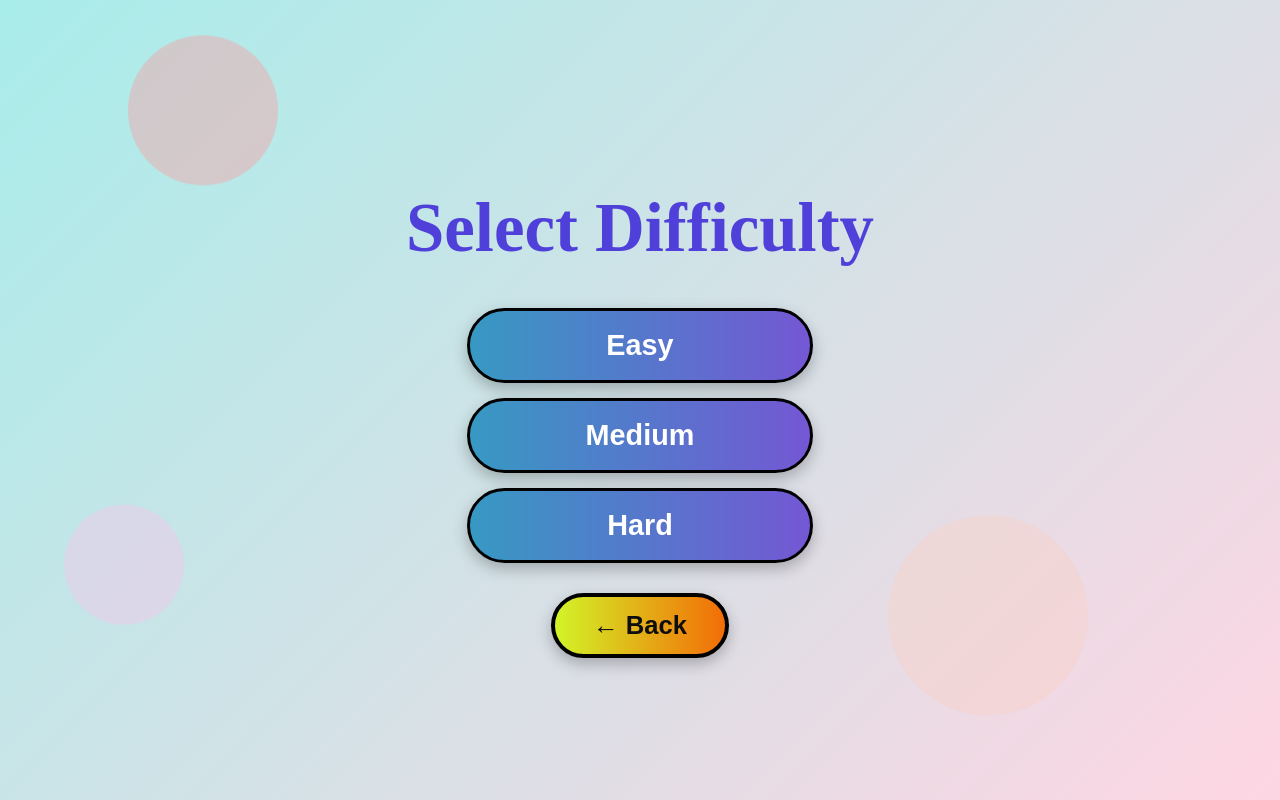
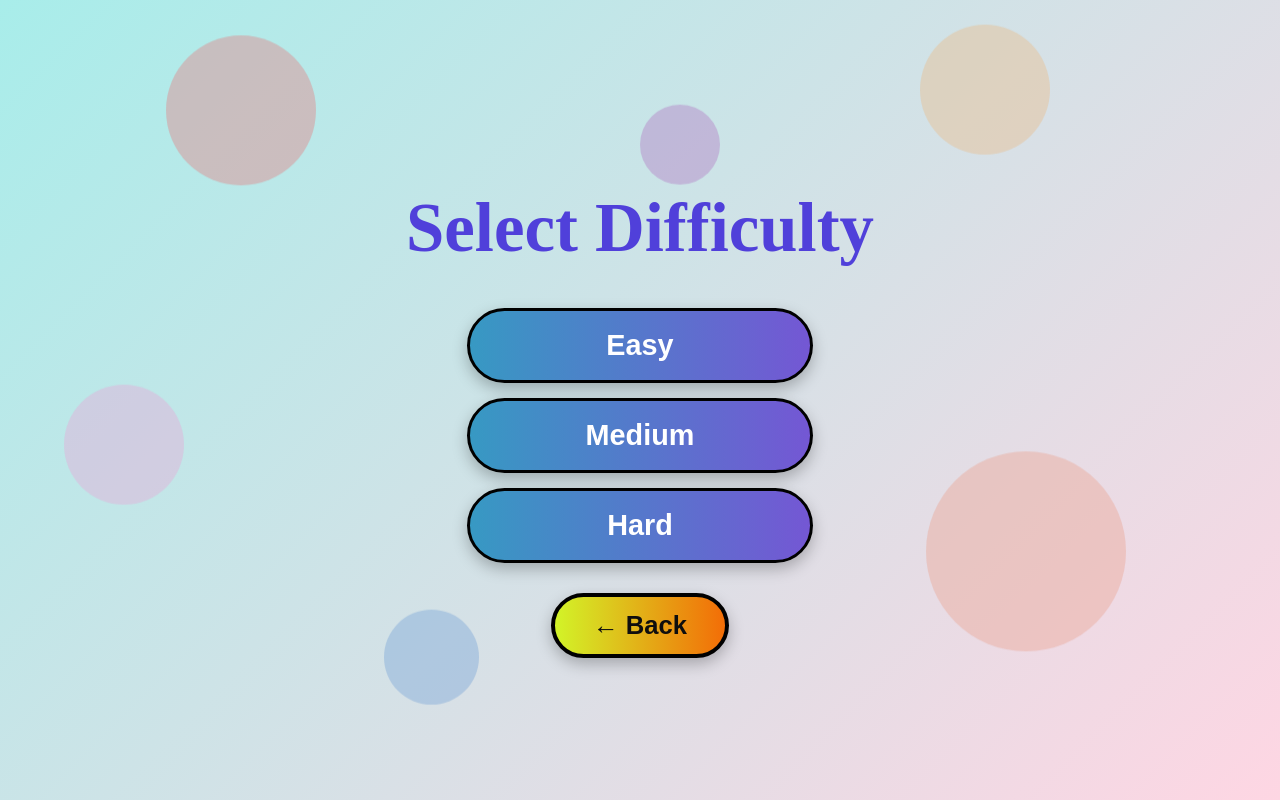
Before and after one commit to Mritunjay7573/Memory-Quest-Game, a plain HTML site: page dual.html in a window 1280 px wide. Drawn offline with Linux system fonts and the light colour scheme.

Commit message:
finalized designing

```diff
--- a/dual.css
+++ b/dual.css
@@ -120,3 +120,30 @@ h1 {
     transform: scale(1.12);
     box-shadow: 0 10px 22px rgba(0,0,0,0.35);
 }
+
+.shape4 {
+    width: 130px;
+    height: 130px;
+    background: #eabc88;
+    top: 5%;
+    right: 18%;
+    animation-delay: 1s;
+}
+
+.shape5 {
+    width: 80px;
+    height: 80px;
+    background: #b276c2;
+    top: 15%;
+    left: 50%;
+    animation-delay: 1s;
+}
+
+.shape6 {
+    width: 95px;
+    height: 95px;
+    background: #76a2d7;
+    bottom: 10%;
+    left: 30%;
+    animation-delay: 1s;
+}
--- a/dual.html
+++ b/dual.html
@@ -11,6 +11,9 @@
     <div class="shape shape1"></div>
     <div class="shape shape2"></div>
     <div class="shape shape3"></div>
+    <div class="shape shape4"></div>
+    <div class="shape shape5"></div>
+    <div class="shape shape6"></div>
 
     <div class="container">
         <h1>Select Difficulty</h1>
--- a/dualeasy.css
+++ b/dualeasy.css
@@ -149,24 +149,24 @@ body{
 .shape1 {
     width: 150px;
     height: 150px;
-    background: #ff9a9e;
+    background: #e67d81;
     top: 5%;
-    left: 10%;
+    left: 13%;
 }
 
 .shape2 {
     width: 200px;
     height: 200px;
-    background: #fad0c4;
-    bottom: 10%;
-    right: 15%;
+    background: #eca490;
+    bottom: 18%;
+    right: 12%;
 }
 
 .shape3 {
     width: 120px;
     height: 120px;
-    background: #fbc2eb;
-    bottom: 20%;
+    background: #e9a8d7;
+    bottom: 35%;
     left: 5%;
     animation-delay: 1s;
 }
@@ -193,3 +193,30 @@ body{
     transform: scale(1.08);
     box-shadow: 0 0 25px #1aa5e6;
 }
+
+.shape4 {
+    width: 130px;
+    height: 130px;
+    background: #eabc88;
+    top: 5%;
+    right: 18%;
+    animation-delay: 1s;
+}
+
+.shape5 {
+    width: 80px;
+    height: 80px;
+    background: #b276c2;
+    top: 15%;
+    left: 50%;
+    animation-delay: 1s;
+}
+
+.shape6 {
+    width: 95px;
+    height: 95px;
+    background: #76a2d7;
+    bottom: 10%;
+    left: 30%;
+    animation-delay: 1s;
+}
--- a/dualhard.css
+++ b/dualhard.css
@@ -146,24 +146,24 @@ body{
 .shape1 {
     width: 150px;
     height: 150px;
-    background: #ff9a9e;
+    background: #e67d81;
     top: 5%;
-    left: 10%;
+    left: 13%;
 }
 
 .shape2 {
     width: 200px;
     height: 200px;
-    background: #fad0c4;
-    bottom: 10%;
-    right: 15%;
+    background: #eca490;
+    bottom: 18%;
+    right: 12%;
 }
 
 .shape3 {
     width: 120px;
     height: 120px;
-    background: #fbc2eb;
-    bottom: 20%;
+    background: #e9a8d7;
+    bottom: 35%;
     left: 5%;
     animation-delay: 1s;
 }
@@ -190,3 +190,30 @@ body{
     transform: scale(1.08);
     box-shadow: 0 0 25px #1aa5e6;
 }
+
+.shape4 {
+    width: 130px;
+    height: 130px;
+    background: #eabc88;
+    top: 5%;
+    right: 18%;
+    animation-delay: 1s;
+}
+
+.shape5 {
+    width: 80px;
+    height: 80px;
+    background: #b276c2;
+    top: 15%;
+    left: 50%;
+    animation-delay: 1s;
+}
+
+.shape6 {
+    width: 95px;
+    height: 95px;
+    background: #76a2d7;
+    bottom: 10%;
+    left: 30%;
+    animation-delay: 1s;
+}
--- a/dualmedium.css
+++ b/dualmedium.css
@@ -151,24 +151,24 @@ body{
 .shape1 {
     width: 150px;
     height: 150px;
-    background: #ff9a9e;
+    background: #e67d81;
     top: 5%;
-    left: 10%;
+    left: 13%;
 }
 
 .shape2 {
     width: 200px;
     height: 200px;
-    background: #fad0c4;
-    bottom: 10%;
-    right: 15%;
+    background: #eca490;
+    bottom: 18%;
+    right: 12%;
 }
 
 .shape3 {
     width: 120px;
     height: 120px;
-    background: #fbc2eb;
-    bottom: 20%;
+    background: #e9a8d7;
+    bottom: 35%;
     left: 5%;
     animation-delay: 1s;
 }
@@ -195,3 +195,30 @@ body{
     transform: scale(1.08);
     box-shadow: 0 0 25px #1aa5e6;
 }
+
+.shape4 {
+    width: 130px;
+    height: 130px;
+    background: #eabc88;
+    top: 5%;
+    right: 18%;
+    animation-delay: 1s;
+}
+
+.shape5 {
+    width: 80px;
+    height: 80px;
+    background: #b276c2;
+    top: 15%;
+    left: 50%;
+    animation-delay: 1s;
+}
+
+.shape6 {
+    width: 95px;
+    height: 95px;
+    background: #76a2d7;
+    bottom: 10%;
+    left: 30%;
+    animation-delay: 1s;
+}
--- a/game.css
+++ b/game.css
@@ -68,24 +68,24 @@ h1 {
 .shape1 {
     width: 150px;
     height: 150px;
-    background: #ff9a9e;
+    background: #e67d81;
     top: 5%;
-    left: 10%;
+    left: 13%;
 }
 
 .shape2 {
     width: 200px;
     height: 200px;
-    background: #fad0c4;
-    bottom: 10%;
-    right: 15%;
+    background: #eca490;
+    bottom: 18%;
+    right: 12%;
 }
 
 .shape3 {
     width: 120px;
     height: 120px;
-    background: #fbc2eb;
-    bottom: 20%;
+    background: #e9a8d7;
+    bottom: 35%;
     left: 5%;
     animation-delay: 1s;
 }
@@ -120,3 +120,30 @@ h1 {
     transform: scale(1.12);
     box-shadow: 0 10px 22px rgba(0,0,0,0.35);
 }
+
+.shape4 {
+    width: 130px;
+    height: 130px;
+    background: #eabc88;
+    top: 5%;
+    right: 18%;
+    animation-delay: 1s;
+}
+
+.shape5 {
+    width: 80px;
+    height: 80px;
+    background: #b276c2;
+    top: 15%;
+    left: 50%;
+    animation-delay: 1s;
+}
+
+.shape6 {
+    width: 95px;
+    height: 95px;
+    background: #76a2d7;
+    bottom: 10%;
+    left: 30%;
+    animation-delay: 1s;
+}
--- a/index.css
+++ b/index.css
@@ -80,24 +80,51 @@ h1 {
 .shape1 {
     width: 150px;
     height: 150px;
-    background: #ff9a9e;
+    background: #e67d81;
     top: 5%;
-    left: 10%;
+    left: 13%;
 }
 
 .shape2 {
     width: 200px;
     height: 200px;
-    background: #fad0c4;
-    bottom: 10%;
-    right: 15%;
+    background: #eca490;
+    bottom: 18%;
+    right: 12%;
 }
 
 .shape3 {
     width: 120px;
     height: 120px;
-    background: #fbc2eb;
-    bottom: 20%;
+    background: #e9a8d7;
+    bottom: 35%;
     left: 5%;
     animation-delay: 1s;
 }
+
+.shape4 {
+    width: 130px;
+    height: 130px;
+    background: #eabc88;
+    top: 5%;
+    right: 18%;
+    animation-delay: 1s;
+}
+
+.shape5 {
+    width: 80px;
+    height: 80px;
+    background: #b276c2;
+    top: 20%;
+    left: 50%;
+    animation-delay: 1s;
+}
+
+.shape6 {
+    width: 95px;
+    height: 95px;
+    background: #76a2d7;
+    bottom: 10%;
+    left: 30%;
+    animation-delay: 1s;
+}
--- a/single.css
+++ b/single.css
@@ -68,24 +68,24 @@ h1 {
 .shape1 {
     width: 150px;
     height: 150px;
-    background: #ff9a9e;
+    background: #e67d81;
     top: 5%;
-    left: 10%;
+    left: 13%;
 }
 
 .shape2 {
     width: 200px;
     height: 200px;
-    background: #fad0c4;
-    bottom: 10%;
-    right: 15%;
+    background: #eca490;
+    bottom: 18%;
+    right: 12%;
 }
 
 .shape3 {
     width: 120px;
     height: 120px;
-    background: #fbc2eb;
-    bottom: 20%;
+    background: #e9a8d7;
+    bottom: 35%;
     left: 5%;
     animation-delay: 1s;
 }
@@ -120,3 +120,30 @@ h1 {
     transform: scale(1.12);
     box-shadow: 0 10px 22px rgba(0,0,0,0.35);
 }
+
+.shape4 {
+    width: 130px;
+    height: 130px;
+    background: #eabc88;
+    top: 5%;
+    right: 18%;
+    animation-delay: 1s;
+}
+
+.shape5 {
+    width: 80px;
+    height: 80px;
+    background: #b276c2;
+    top: 15%;
+    left: 50%;
+    animation-delay: 1s;
+}
+
+.shape6 {
+    width: 95px;
+    height: 95px;
+    background: #76a2d7;
+    bottom: 10%;
+    left: 30%;
+    animation-delay: 1s;
+}
```
Also changed, not shown: dualeasy.html (+3 -0 lines), dualhard.html (+3 -0 lines), dualmedium.html (+3 -0 lines), game.html (+3 -0 lines), index.html (+3 -0 lines), jsSinglehard.css (+27 -0 lines), jsSinglehard.html (+3 -0 lines), jsSinglemedium.css (+27 -0 lines), jsSinglemedium.html (+3 -0 lines), jssingleeasy.css (+27 -0 lines), jssingleeasy.html (+3 -1 lines), single.html (+3 -0 lines).
